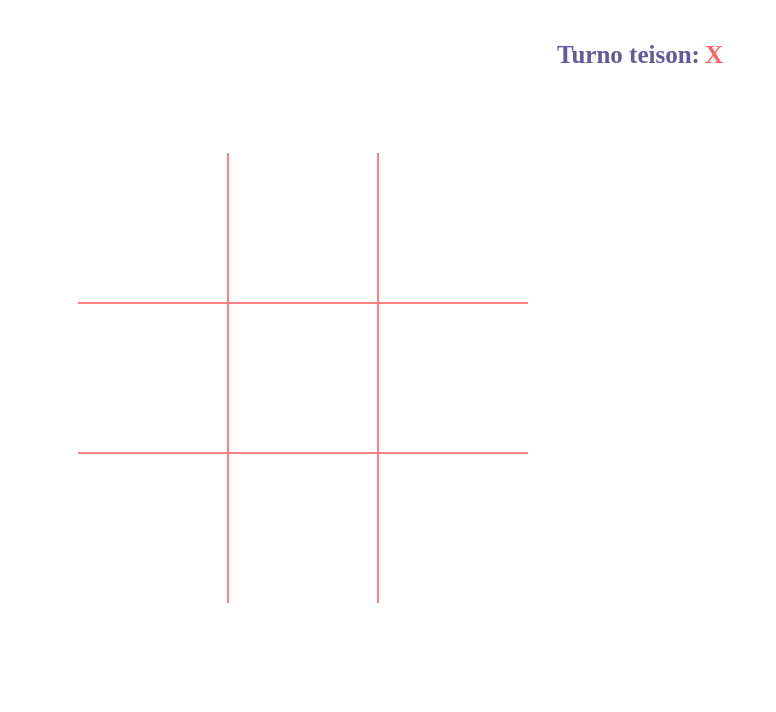
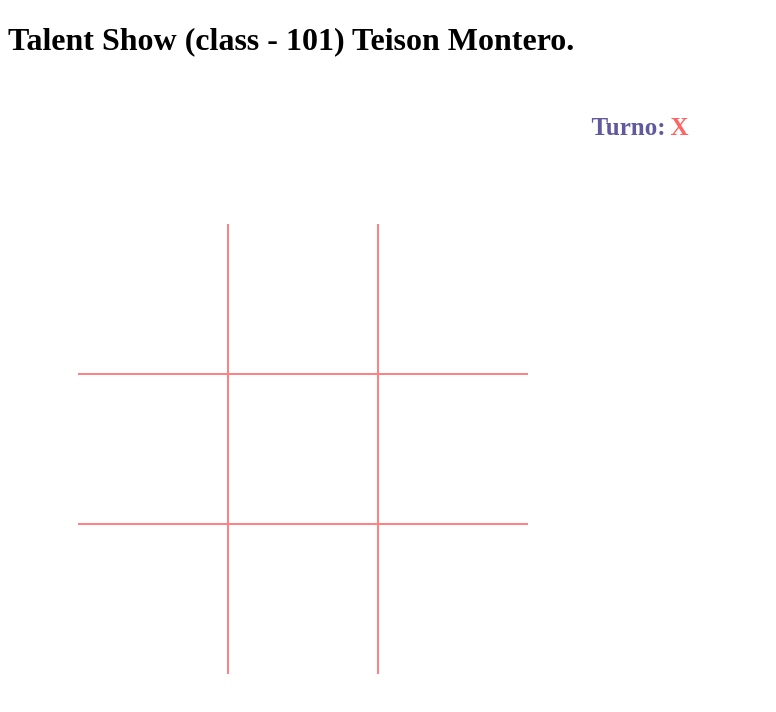
Before and after one commit to TeisonMontero/tic-tac-toe, a plain HTML site: page index.html in a window 1280 px wide. Shown: the whole page, without its empty margins (0-776 px from the left). Drawn offline with nearby package versions, Linux system fonts and the light colour scheme.

Commit message:
Update index.html
new update

```diff
--- a/index.html
+++ b/index.html
@@ -7,11 +7,17 @@
   <title>tic-ta-toe</title>
   <script src="https://unpkg.com/scrollreveal"></script>
   <link rel="stylesheet" href="css/main.css">
+  <style>
+      .title {
+        text-color: #e1e1e1;
+    }
+    </style>
 </head>
 <body>
   <main class="site-main">
+    <h1 class="Title">Talent Show (class - 101) Teison Montero.</h1>
     <div class="turno">
-      <h3>Turno teison:</h3>
+      <h3>Turno:</h3>
       <h4 id='lblTurno'></h4>
     </div>
     <div class="board">
```
